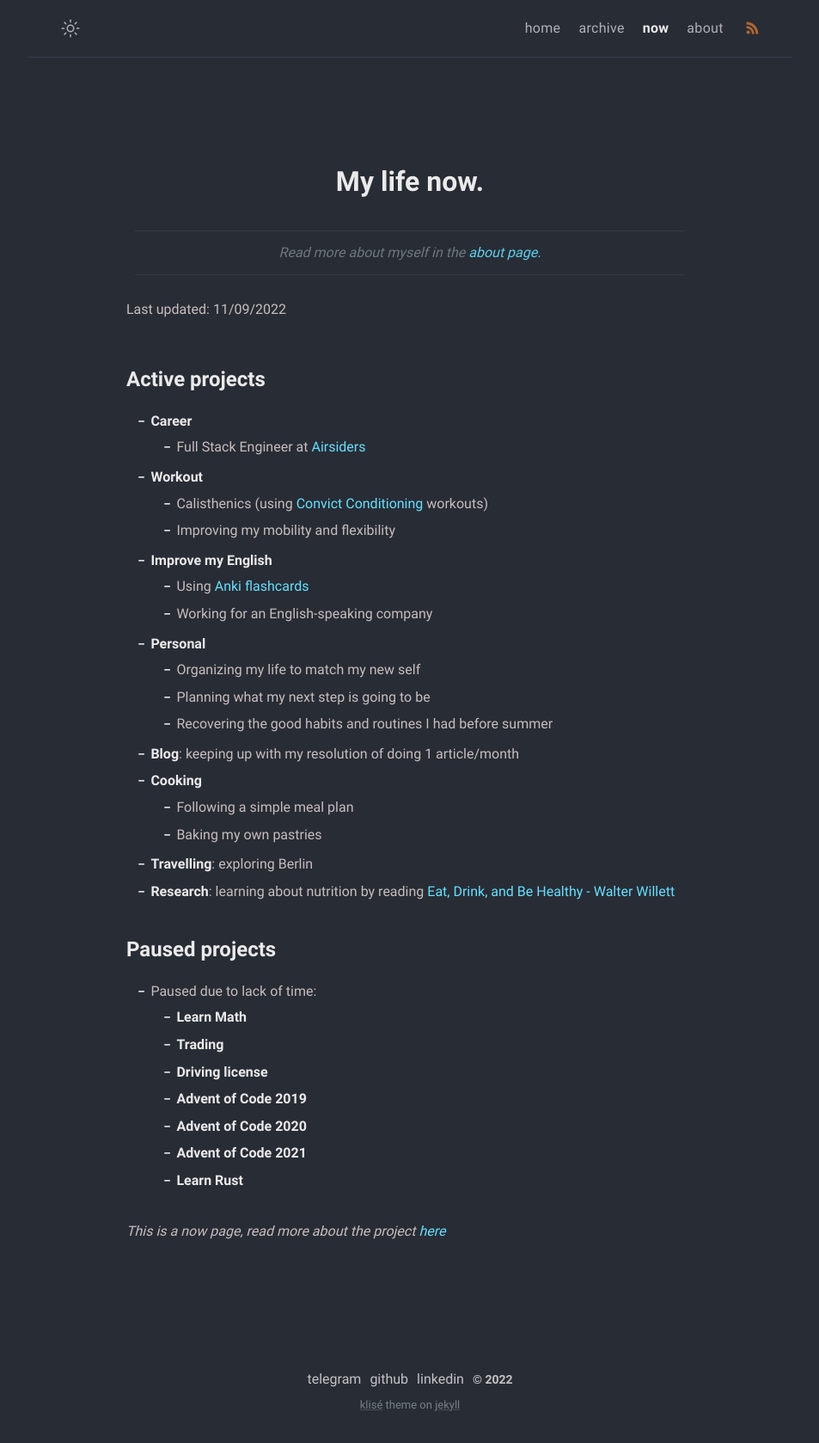
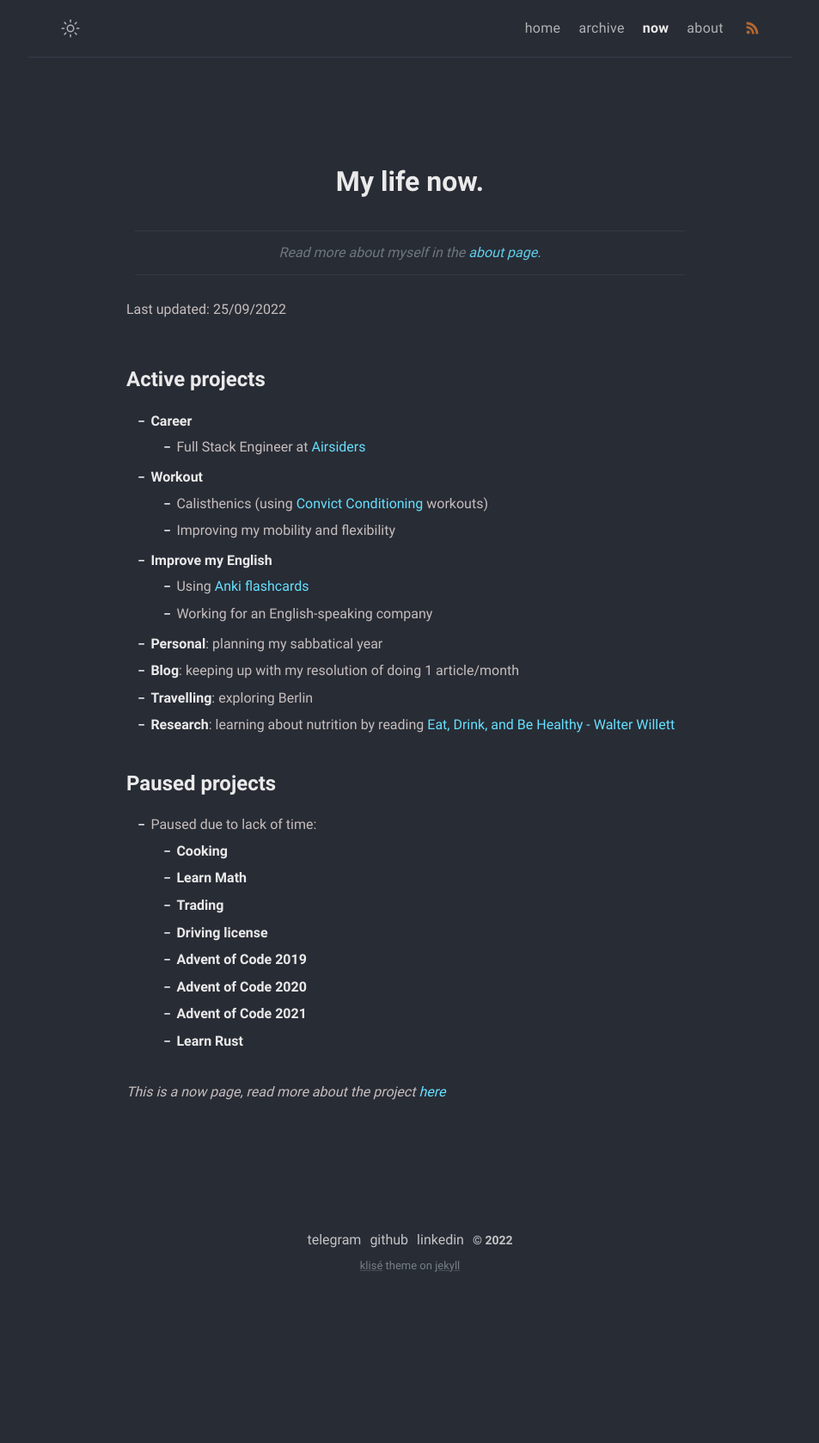
Before and after one commit to MonkeyAndres/MonkeyAndres.github.io, a Jekyll site: the page built from now.md, in a window 1280 px wide. Shown: the whole page at 86% size, without its empty margins (163-1116 px from the left). Built offline with Jekyll 4.4.1, drawn with Linux system fonts in a browser that asks for light colours; after the commit the page ends 1516 px from its top, so only the background shows below that.

Commit message:
📝 Update now page

```diff
--- a/now.md
+++ b/now.md
@@ -8,7 +8,7 @@ comments: false
 
 > Read more about myself in the [about page.](../about)
 
-Last updated: 11/09/2022
+Last updated: 25/09/2022
 
 # Active projects
 
@@ -20,20 +20,15 @@ Last updated: 11/09/2022
 - **Improve my English**
   - Using [Anki flashcards](https://apps.ankiweb.net/)
   - Working for an English-speaking company
-- **Personal**
-  - Organizing my life to match my new self
-  - Planning what my next step is going to be
-  - Recovering the good habits and routines I had before summer
+- **Personal**: planning my sabbatical year
 - **Blog**: keeping up with my resolution of doing 1 article/month
-- **Cooking**
-  - Following a simple meal plan
-  - Baking my own pastries
 - **Travelling**: exploring Berlin
 - **Research**: learning about nutrition by reading [Eat, Drink, and Be Healthy - Walter Willett](https://www.goodreads.com/en/book/show/5579.Eat_Drink_and_Be_Healthy)
 
 # Paused projects
 
 - Paused due to lack of time:
+  - **Cooking**
   - **Learn Math**
   - **Trading**
   - **Driving license**
```
